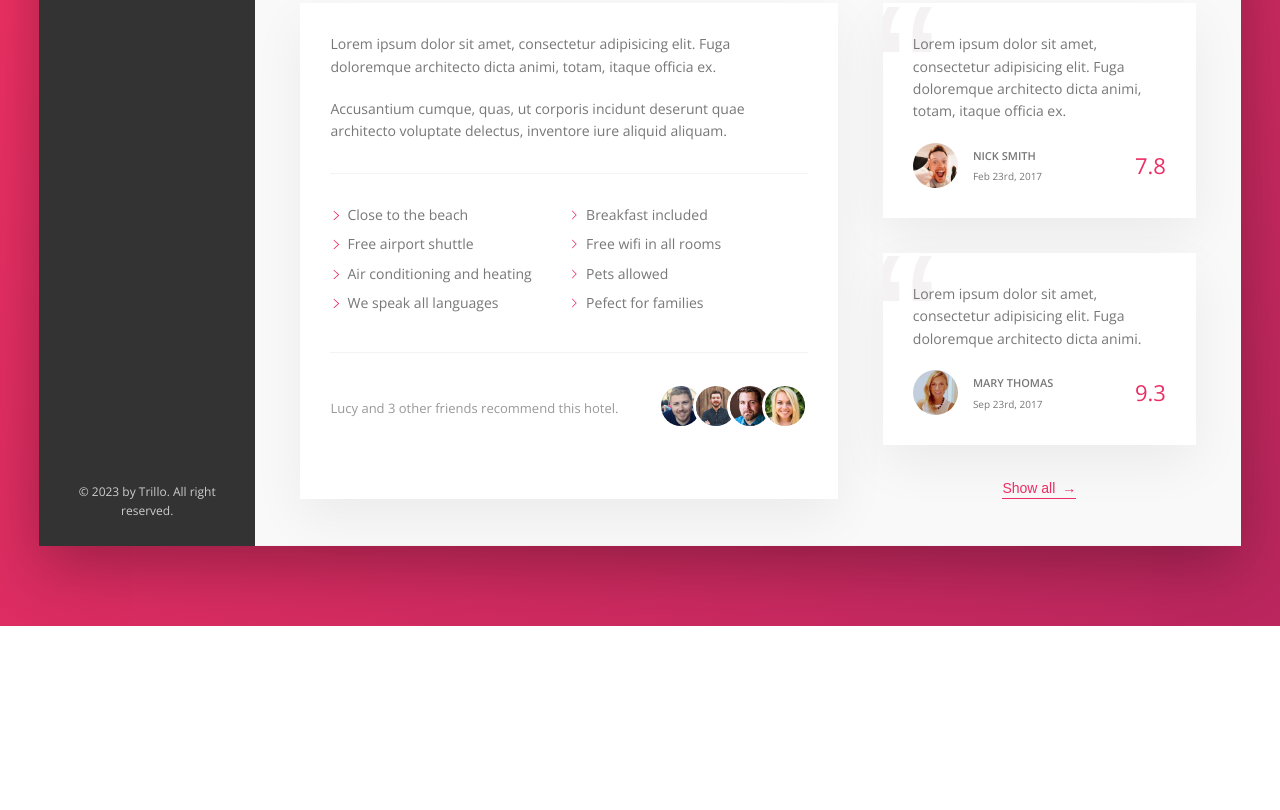
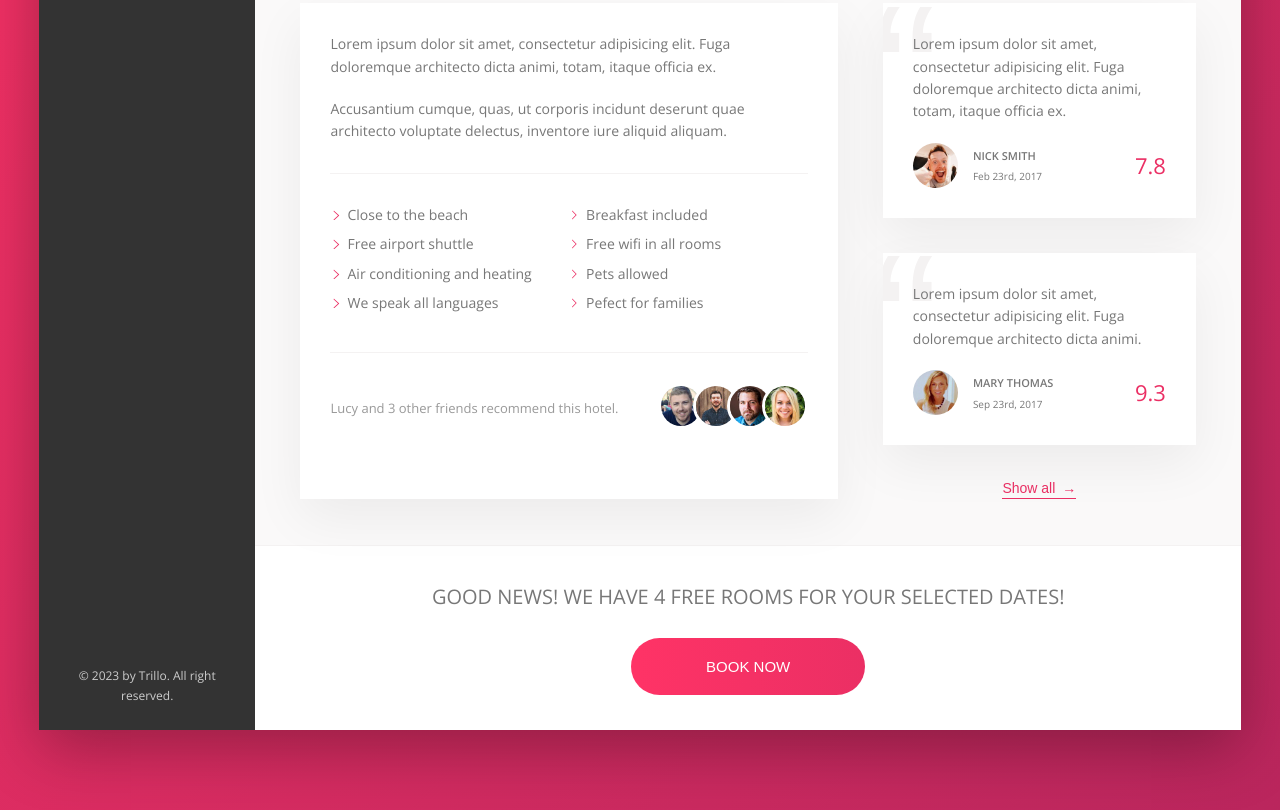
Before and after one commit to yf1619/Trillo, a website: page starter/index.html in a window 1280 px wide. Shown: the part 645-1455 px from the top of the page. Before the commit the page ends 1271 px from the top, so only its background shows below. Drawn offline with nearby package versions, Linux system fonts and the light colour scheme.

Commit message:
Building the CTA Section

```diff
--- a/starter/index.html
+++ b/starter/index.html
@@ -59,9 +59,9 @@
           <ul class="side-nav">
             <li class="side-nav__item side-nav__item--active">
               <a href="#" class="side-nav__link">
-                <svg class="side-nav__icon">
-                  <use href="img/sprite.svg#icon-home"></use>
-                </svg>
+                 <svg svg class="side-nav__icon">
+                    <use href="img/sprite.svg#icon-home"></use>
+                  </svg>
                 <span>HOTEL</span>
               </a>
             </li>
@@ -200,6 +200,15 @@
 
             </figure>
 
+            </div>
+            <div class="cta">
+              <h2 class="cta__book-now">
+                Good news! We have 4 free rooms for your selected dates!
+              </h2>
+              <button class="btn">
+                <span class="btn__visible">Book now</span>
+                <span class="btn__invisible">Only 4 rooms left!</span>
+              </button>
           </div>
         </main>
       </div>
--- a/starter/sass/_components.scss
+++ b/starter/sass/_components.scss
@@ -484,3 +484,74 @@
     margin-right: auto;
   }
 }
+
+//////////////////
+/// CALL TO ACTION
+
+.cta {
+  padding: 3.5rem 0;
+  text-align: center;
+  &__book-now {
+    font-size: 2rem;
+    font-weight: 300;
+    text-transform: uppercase;
+    margin-bottom: 2.5rem;
+  }
+}
+
+.btn {
+  // .btn__visible
+  font-size: 1.5rem;
+  font-weight: 300;
+  text-transform: uppercase;
+  border-radius: 100px;
+  border: none;
+  background-image: linear-gradient(
+    to right,
+    var(--color-primary-light),
+    var(--color-primary)
+  );
+  color: #fff;
+  position: relative;
+  overflow: hidden;
+  cursor: pointer;
+  & > * {
+    display: inline-block;
+    height: 100%;
+    width: 100%;
+    transition: all 0.2s;
+  }
+  &__visible {
+    padding: 2rem 7.5rem;
+  }
+
+  // .btn__unvisible
+
+  &__invisible {
+    position: absolute;
+    padding: 2rem 0;
+
+    left: 0;
+    top: -100%;
+  }
+
+  &:hover {
+    background-image: linear-gradient(
+      to left,
+      var(--color-primary-light),
+      var(--color-primary)
+    );
+  }
+  &:hover &__visible {
+    transform: translateY(100%);
+  }
+
+  &:hover &__invisible {
+    top: 0;
+  }
+
+  &:focus {
+    outline: none;
+    animation: pulsate 1s infinite;
+  }
+}
```
Also changed, not shown: starter/sass/main.css, 1 other file.
